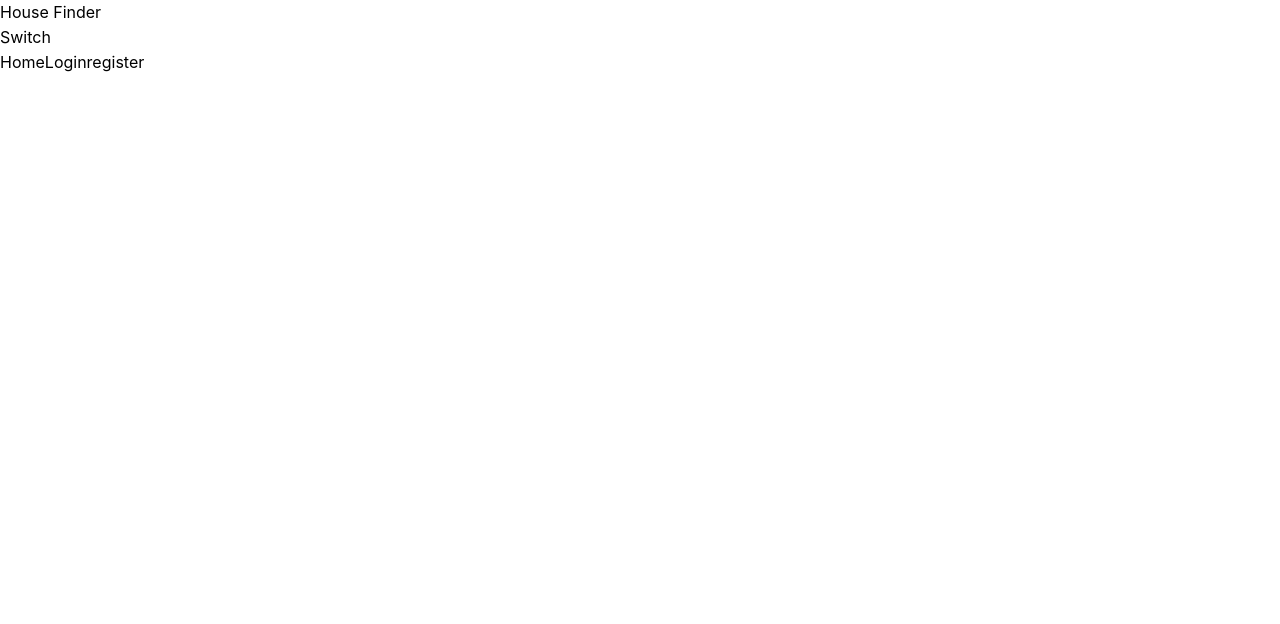
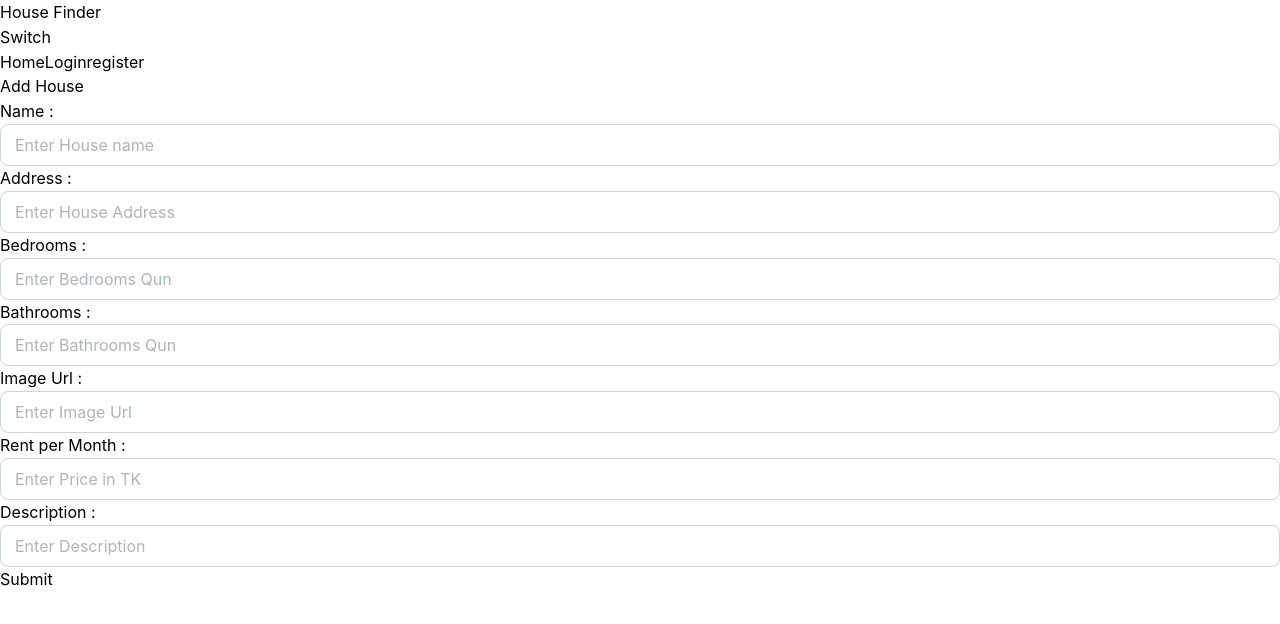
Before and after one commit to nahian255/House-Hunter, a React (Vite) app: page /owner/add-house in a window 1280 px wide. Shown: the top 624 px of the page. Built offline with nearby package versions, Linux system fonts and the light colour scheme.

Commit message:
house details get in home page

```diff
--- a/src/pages/home/Home.jsx
+++ b/src/pages/home/Home.jsx
@@ -1,14 +1,49 @@
-import Swal from 'sweetalert2';
+import { Badge, Card, Group, Image, Text } from "@mantine/core";
+import { useLoaderData } from "react-router-dom";
 
 const Home = () => {
-    const ss = () => {
-        console.log('swall');
-        Swal.fire("SweetAlert2 is working!");
-    }
+
+    const data = useLoaderData()
+    console.log(data);
+
     return (
-        <div>
-            <h1>home page</h1>
-            <button onClick={ss}> seal</button>
+        <div className=' px-8 md:px-20 py-8'>
+            <h1 className="text-4xl text-[#1f3e72] font-bold pb-4 text-center">All Houses</h1>
+            {/* Search field */}
+            <div className="mb-4 items-center flex justify-center">
+                <input
+                    type="text"
+                    placeholder="Search by property name..."
+                    // value={searchQuery}
+                    // onChange={(e) => setSearchQuery(e.target.value)}
+                    className="px-3 py-2 border-2 border-gray-500 rounded-md lg:w-1/2"
+                />
+            </div>
+            <div className='grid lg:grid-cols-3 gap-4'>
+
+                {data?.map(item => (
+                    <div key={item._id}>
+                        <Card shadow="sm" padding="lg" radius="md" withBorder>
+                            <Card.Section>
+                                <Image
+                                    src={item.image}
+                                    height={160}
+                                    alt="Norway"
+                                />
+                            </Card.Section>
+
+                            <Group justify="space-between" mt="md" mb="xs">
+                                <Text className='text-[#1f3e72] text-2xl ' fw={700}> {item?.name}</Text>
+                                <Badge className='text-sm' color="orange">$ {item?.price}</Badge>
+                            </Group>
+
+                            <Text size="sm" c="dimmed">{item?.description}</Text>
+
+
+                        </Card>
+                    </div>
+                ))}
+            </div>
         </div>
     );
 };
--- a/src/pages/houseOwner/addHouse/AddHouse.jsx
+++ b/src/pages/houseOwner/addHouse/AddHouse.jsx
@@ -1,7 +1,165 @@
+import { useState } from "react";
+import { Input } from '@mantine/core';
+import { useAuth } from "../../../provider/AuthProvider";
+import Swal from "sweetalert2";
+import { useNavigate } from "react-router-dom";
+
 
 const AddHouse = () => {
+    const navigate = useNavigate()
+    const { user } = useAuth()
+    const email = user && user.length > 0 ? user[0].email : null;
+    const [name, setName] = useState('');
+    const [address, setAddress] = useState('');
+    const [bed, setBed] = useState('');
+    const [bath, setBath] = useState('');
+    const [image, setImage] = useState('');
+    const [price, setPrice] = useState('');
+    const [description, setDescription] = useState('');
+
+    console.log(email);
+
+    const handelSubmit = async () => {
+        if (!user) {
+            return alert('Please login First')
+        }
+
+        if (name && address && bed && bath && image && price && description) {
+
+            const fromData = {
+                name,
+                email,
+                address,
+                bed,
+                bath,
+                image,
+                price,
+                description
+            };
+            try {
+                const response = await fetch('http://localhost:3000/onwer/added-house', {
+                    method: 'POST',
+                    headers: {
+                        'Content-Type': 'application/json',
+                    },
+                    body: JSON.stringify(fromData),
+                });
+                if (response.ok) {
+                    Swal.fire({
+                        position: "top-end",
+                        icon: "success",
+                        title: "House Added Succesfull",
+                        showConfirmButton: false,
+                        timer: 1500
+                    });
+                    navigate('/owner/my-house')
+                } else {
+                    console.error('Failed to submit form data:', response.statusText);
+                }
+            } catch (error) {
+                console.error('Error submitting form data:', error.message);
+            }
+        } else {
+            alert('Form submit failed. Please check the form for errors.');
+
+        }
+
+    }
+
     return (
-        <div>
+        <div className="p-10 flex flex-col gap-2 items-center justify-center">
+            <h1 className="text-4xl text-[#1f3e72] font-bold pb-4">Add House</h1>
+            {/* Input fields for the form */}
+            <div className=' w-full lg:w-1/2'>
+                <div className=' w-full'>
+                    <label className='text-start text-xl text-[#1f3e72] font-sans'> Name :</label>
+                    <Input
+                        size="md"
+                        radius="md"
+                        placeholder="Enter House name"
+                        value={name}
+                        className='w-full'
+                        onChange={(e) => { setName(e.target.value) }}
+                        required
+                    />
+                </div>
+                <div className=' w-full'>
+                    <label className='text-start text-xl text-[#1f3e72] font-sans'> Address :</label>
+                    <Input
+                        size="md"
+                        radius="md"
+                        placeholder="Enter House Address"
+                        value={address}
+                        className='w-full'
+                        onChange={(e) => { setAddress(e.target.value) }}
+                        required
+                    />
+                </div>
+                <div className=' w-full'>
+                    <label className='text-start text-xl text-[#1f3e72] font-sans'> Bedrooms :</label>
+                    <Input
+                        size="md"
+                        radius="md"
+                        placeholder="Enter Bedrooms Qun"
+                        value={bed}
+                        className='w-full'
+                        onChange={(e) => { setBed(e.target.value) }}
+                        required
+                    />
+                </div>
+                <div className=' w-full'>
+                    <label className='text-start text-xl text-[#1f3e72] font-sans'> Bathrooms :</label>
+                    <Input
+                        size="md"
+                        radius="md"
+                        placeholder="Enter Bathrooms Qun"
+                        value={bath}
+                        className='w-full'
+                        onChange={(e) => { setBath(e.target.value) }}
+                        required
+                    />
+                </div>
+                <div className=' w-full'>
+                    <label className='text-start text-xl text-[#1f3e72] font-sans'> Image Url :</label>
+                    <Input
+                        size="md"
+                        radius="md"
+                        placeholder="Enter Image Url"
+                        value={image}
+                        className='w-full'
+                        onChange={(e) => { setImage(e.target.value) }}
+                        required
+                    />
+                </div>
+                <div className=' w-full'>
+                    <label className='text-start text-xl text-[#1f3e72] font-sans'> Rent per Month :</label>
+                    <Input
+                        size="md"
+                        radius="md"
+                        placeholder="Enter Price in TK"
+                        value={price}
+                        className='w-full'
+                        onChange={(e) => { setPrice(e.target.value) }}
+                        required
+                    />
+                </div>
+                <div className=' w-full'>
+                    <label className='text-start text-xl text-[#1f3e72] font-sans'> Description :</label>
+                    <Input
+                        size="md"
+                        radius="md"
+                        placeholder="Enter Description"
+                        value={description}
+                        className='w-full'
+                        onChange={(e) => { setDescription(e.target.value) }}
+                        required
+                    />
+                </div>
+
+            </div>
+            <div className=' py-4'>
+                <button onClick={handelSubmit} className="bg-[#1f3e72] hover:bg-blue-700 w-80  text-white p-2 rounded-md "> Submit</button>
+            </div>
 
         </div>
     );
--- a/src/router/Router.jsx
+++ b/src/router/Router.jsx
@@ -14,7 +14,10 @@ const router = createBrowserRouter([
         children: [
             {
                 path: '/',
-                element: <Home />
+                element: <Home />,
+                loader: async () => {
+                    return fetch(`http://localhost:3000/all-house`);
+                },
             },
             {
                 path: 'register',
```
